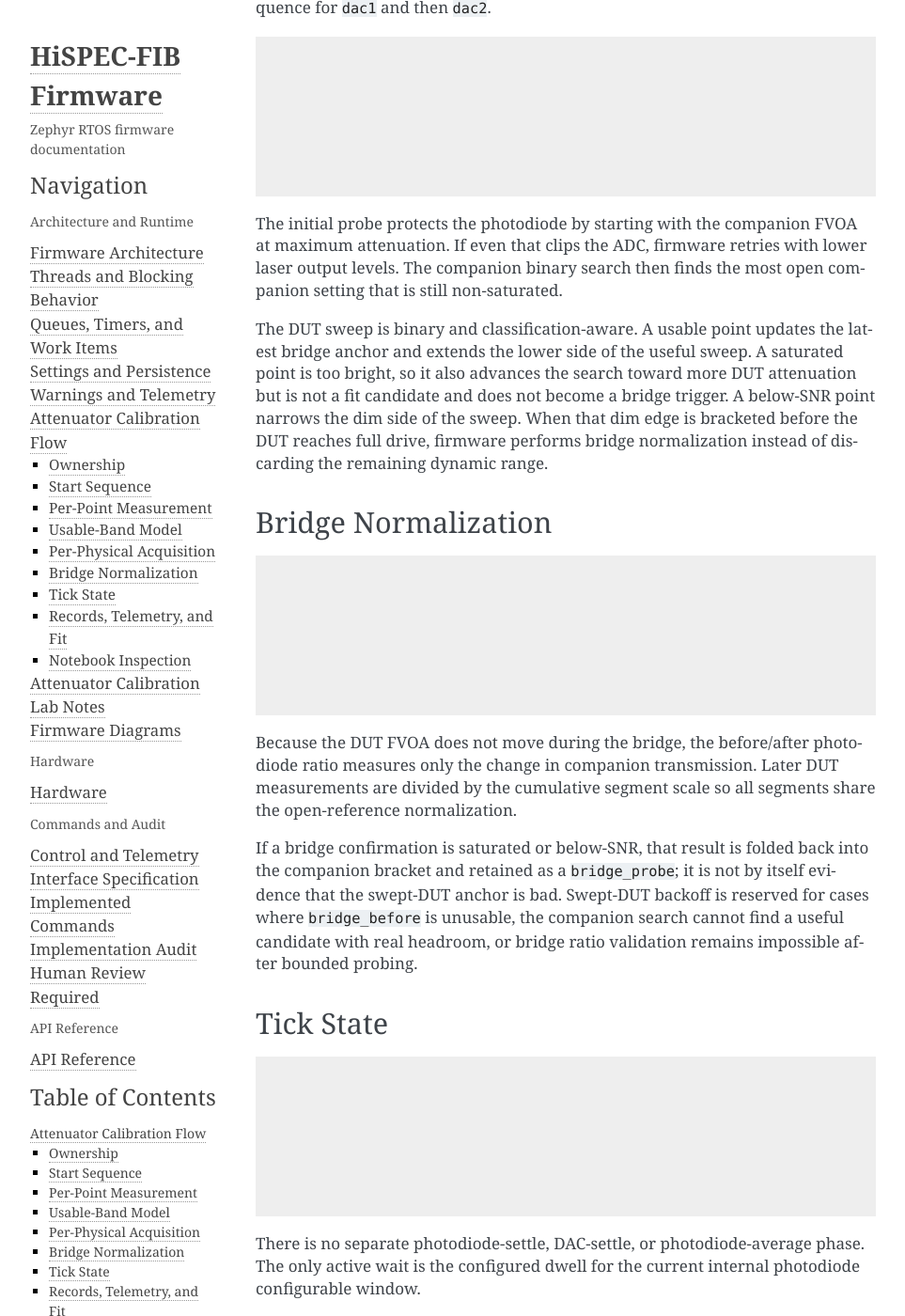
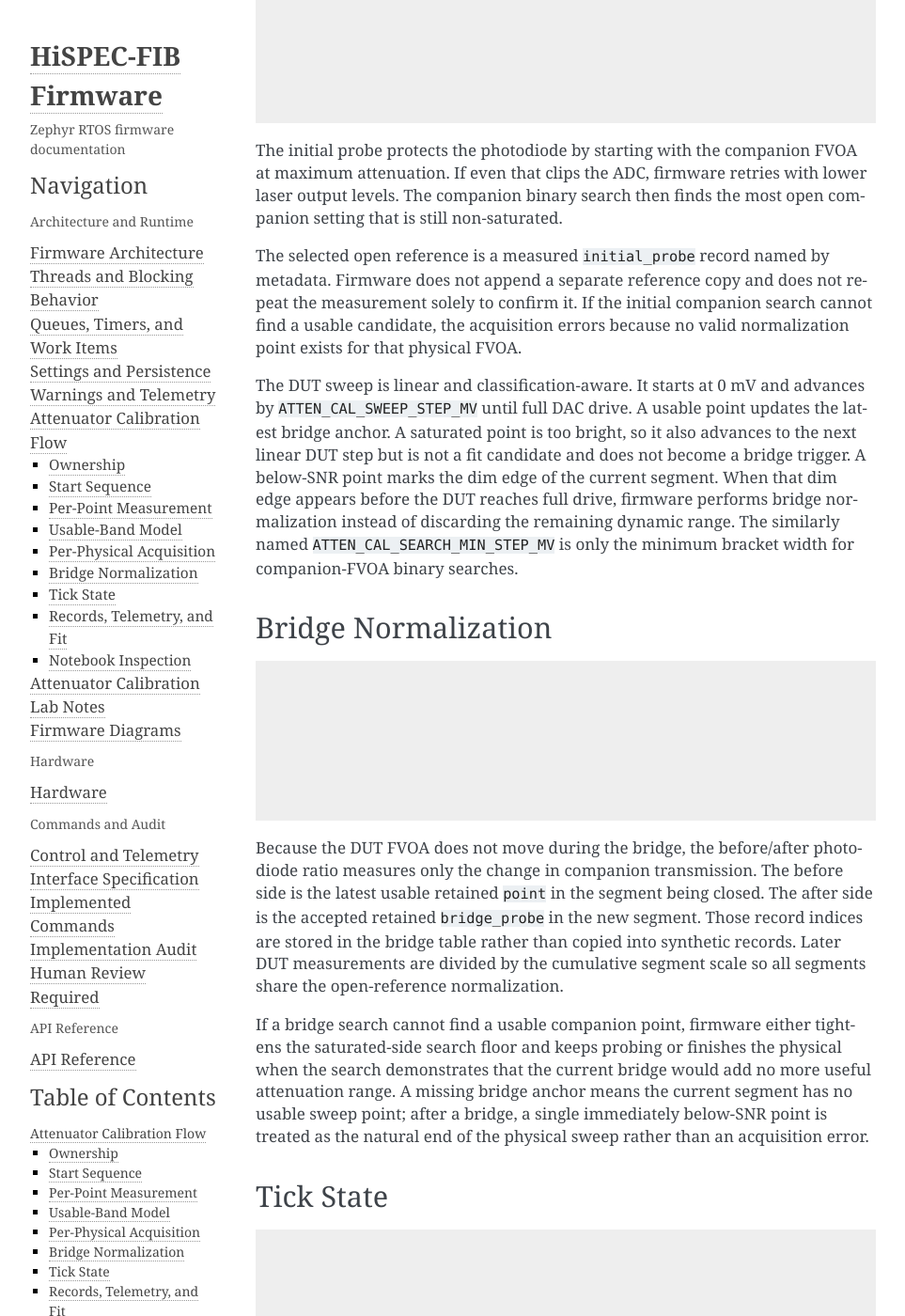
Before and after one commit to COO-Utilities/hispec-tib, a Sphinx documentation site: the page built from doc/attenuator_calibration.md, in a window 1280 px wide and 1400 px high, scrolled down 2836 px. Shown: the whole window at 94% size, without its empty margins (148-1111 px from the left). Built offline with Sphinx 7.4.7, drawn with Linux system fonts in a browser that asks for light colours; some of the changed text lies outside the part shown.

Commit message:
Align attenuator calibration dataset export

````diff
--- a/doc/attenuator_calibration.md
+++ b/doc/attenuator_calibration.md
@@ -17,7 +17,8 @@
 flowchart TD
   Cmd[atten/calibrate command] --> Start[attenuator_calibration_start_auto]
   StatusReq[atten/calibrate query] --> Status[attenuator_calibration_format_status]
-  RecordsReq[atten/calibrate/records query] --> Chunk[attenuator_calibration_write_data_chunk]
+  RecordsMetaReq[atten/calibrate/records/<physical>] --> Meta[attenuator_calibration_write_data_metadata]
+  RecordsChunkReq[atten/calibrate/records/<physical>/<chunk>] --> Chunk[attenuator_calibration_write_record_chunk]
 
   PDThread[photodiode sampler thread] --> PDStatus[photodiode_status snapshot]
   PDThread --> ConfigWindow[channel internal configurable window]
@@ -144,10 +146,8 @@
   LowerLaser -- yes --> Initial
   LowerLaser -- no --> Error[calibration error]
   SaturatedAtMax -- no --> CompanionSearch[binary search companion FVOA]
-  CompanionSearch --> Reference[record open reference]
-  Reference --> ReferenceOK{reference usable}
-  ReferenceOK -- no --> Error
-  ReferenceOK -- yes --> Sweep[binary sweep DUT toward attenuation]
+  CompanionSearch --> Reference[select usable initial-probe record as open reference]
+  Reference --> Sweep[linear DUT sweep from 0 to max]
   Sweep --> Band{photodiode band}
   Band -- saturated --> Bright[retain diagnostic; sweep toward more DUT attenuation]
   Bright --> MoreRange{DUT near max drive}
@@ -169,13 +169,21 @@
 laser output levels. The companion binary search then finds the most open
 companion setting that is still non-saturated.
 
-The DUT sweep is binary and classification-aware. A usable point updates the latest
-bridge anchor and extends the lower side of the useful sweep. A saturated point
-is too bright, so it also advances the search toward more DUT attenuation but is
-not a fit candidate and does not become a bridge trigger. A below-SNR point narrows
-the dim side of the sweep. When that dim edge is bracketed before the DUT
-reaches full drive, firmware performs bridge normalization instead of discarding
-the remaining dynamic range.
+The selected open reference is a measured `initial_probe` record named by
+metadata. Firmware does not append a separate reference copy and does not
+repeat the measurement solely to confirm it. If the initial companion search
+cannot find a usable candidate, the acquisition errors because no valid
+normalization point exists for that physical FVOA.
+
+The DUT sweep is linear and classification-aware. It starts at 0 mV and advances
+by `ATTEN_CAL_SWEEP_STEP_MV` until full DAC drive. A usable point updates the
+latest bridge anchor. A saturated point is too bright, so it also advances to
+the next linear DUT step but is not a fit candidate and does not become a bridge
+trigger. A below-SNR point marks the dim edge of the current segment. When that
+dim edge appears before the DUT reaches full drive, firmware performs bridge
+normalization instead of discarding the remaining dynamic range. The similarly
+named `ATTEN_CAL_SEARCH_MIN_STEP_MV` is only the minimum bracket width for
+companion-FVOA binary searches.
 
 ## Bridge Normalization
 
@@ -185,31 +193,34 @@
   participant Other as Companion FVOA
   participant PD as Photodiode configurable window
   participant Cal as Calibration
+  participant Rec as Retained records
 
-  Cal->>DUT: hold last usable DUT drive
-  Cal->>Other: keep current companion drive
-  PD-->>Cal: bridge_before signal
+  Cal->>Rec: find latest usable DUT point in current segment
+  Cal->>DUT: hold that DUT drive
   Cal->>Other: search lower companion DAC for lowest usable point
   PD-->>Cal: bridge_probe records
-  Cal->>Other: confirm usable companion candidate
-  PD-->>Cal: bridge_after signal if accepted
-  Cal->>Cal: ratio = after / before
+  Cal->>Rec: store before/after record indices in bridge table
+  Cal->>Cal: ratio = accepted bridge_probe / retained DUT anchor
   Cal->>Cal: segment_scale *= ratio
   Cal->>Cal: add bridge variance to scale variance
   Cal->>DUT: resume DUT sweep in new segment
 ```
 
 Because the DUT FVOA does not move during the bridge, the before/after
-photodiode ratio measures only the change in companion transmission. Later DUT
-measurements are divided by the cumulative segment scale so all segments share
-the open-reference normalization.
+photodiode ratio measures only the change in companion transmission. The
+before side is the latest usable retained `point` in the segment being closed.
+The after side is the accepted retained `bridge_probe` in the new segment.
+Those record indices are stored in the bridge table rather than copied into
+synthetic records. Later DUT measurements are divided by the cumulative segment
+scale so all segments share the open-reference normalization.
 
-If a bridge confirmation is saturated or below-SNR, that result is folded back
-into the companion bracket and retained as a `bridge_probe`; it is not by itself
-evidence that the swept-DUT anchor is bad. Swept-DUT backoff is reserved for
-cases where `bridge_before` is unusable, the companion search cannot find a
-useful candidate with real headroom, or bridge ratio validation remains
-impossible after bounded probing.
+If a bridge search cannot find a usable companion point, firmware either
+tightens the saturated-side search floor and keeps probing or finishes the
+physical when the search demonstrates that the current bridge would add no more
+useful attenuation range. A missing bridge anchor means the current segment has
+no usable sweep point; after a bridge, a single immediately below-SNR point is
+treated as the natural end of the physical sweep rather than an acquisition
+error.
 
 ## Tick State
 
@@ -254,20 +265,21 @@
   Store --> CompleteOK
 ```
 
-Every retained record is available through
-`atten/calibrate/records/<dac1|dac2>[/<start>]` as a bounded binary HAC4 chunk.
+Every retained dataset is available through
+`atten/calibrate/records/<dac1|dac2>` followed by numbered
+`atten/calibrate/records/<dac1|dac2>/<chunk>` record chunks. The first response
+contains HAC4 metadata: state, fit flags, record size, records per chunk,
+record count, record chunk count, selected open-reference record, and bridge
+before/after record indices. Each numbered chunk contains only raw records.
 Telemetry on `dt/<device>/atten` is useful for live monitoring but is not the
 authoritative dataset.
 
 Saturation classification is based on the photodiode window mean reaching the
 ADC rail. Window extrema are diagnostic only, since electrical and optical noise
-can produce isolated rail excursions without pinning the diode. If a bridge
-cannot be completed from the held DUT anchor after bounded companion probing,
-the acquisition backs off to an earlier usable sweep point in the current
-segment and overwrites the marginal retained records. The backoff is bounded by
-the firmware constants for ADC-range fraction and by at most half of the current
-segment's usable sweep points; each backoff emits live telemetry/logging so the
-operator can see the discarded boundary attempts.
+can produce isolated rail excursions without pinning the diode. Saturated sweep
+records are retained but are not fit candidates and do not trigger bridge
+normalization. Below-SNR sweep records trigger a bridge unless the DUT is
+already at the end of the firmware drive range.
 
 Retained records store raw acquisition facts only: `sweep_mv`, `other_mv`,
 `laser_pct`, `signal_mv`, `signal_err_mv`, `max_mv`, `event`,
@@ -284,10 +296,11 @@
 | --- | --- |
 | `point` | ordinary DUT sweep point |
 | `initial_probe` | companion-search point before the open reference |
-| `reference` | open reference that normalizes relative transmission |
-| `bridge_before` | boundary repeat before opening the companion |
-| `bridge_probe` | companion search point or failed bridge confirmation |
-| `bridge_after` | accepted post-bridge normalization point |
+| `bridge_probe` | companion-search point during bridge normalization |
+
+The open reference, bridge-before, and bridge-after roles are metadata indices
+into these retained records. They are plotted as roles by host tools but are
+not separate firmware event values.
 
 The derived relative transmission for a fit point is:
 
--- a/doc/commands.md
+++ b/doc/commands.md
@@ -1086,24 +1086,33 @@
   }
   ```
 - **Record data query:** retained calibration acquisition records are available
-  as bounded binary MQTT chunks, independent of best-effort telemetry:
-  ```
-  atten/calibrate/records/<dac1|dac2>[/<start>]
-  ```
-  `start` is optional and defaults to `0`. The response is not JSON and is
-  MQTT-only because the serial response printer is string-oriented. The first
-  16 bytes are `<4s 12B>`: magic `HAC4`, version, physical index, start,
-  count, total, next, state, mode, fit-valid, fit-accepted, overflow, and
-  record-size. `next=255` means the chunk is complete. Version 3 chunks use
-  record size 27 bytes. Each following record has little-endian layout
-  `<6f 3B>`: `sweep_mv`, `other_mv`, `laser_pct`, `signal_mv`,
-  `signal_err_mv`, `max_mv`, `event`, `classification`, and `segment`.
-  Event codes are `0=point`, `1=initial_probe`, `2=reference`,
-  `3=bridge_before`, `4=bridge_probe`, `5=bridge_after`; classification codes
-  are `0=ok`, `1=saturated`, `2=below_snr`, and `3=adc_error`. State codes are
+  as metadata plus fixed binary MQTT record chunks, independent of best-effort
+  telemetry:
+  ```
+  atten/calibrate/records/<dac1|dac2>
+  atten/calibrate/records/<dac1|dac2>/<chunk>
+  ```
+  The metadata query has no chunk suffix. The response is not JSON and is
+  MQTT-only because the serial response printer is string-oriented. The
+  metadata response starts with `<4s 15B>`: magic `HAC4`, version, kind
+  (`0=metadata`), physical index, state, mode, fit-valid, fit-accepted,
+  overflow, record-size, records-per-chunk, record-count, record-chunk-count,
+  reference-valid, reference-record, and bridge-count. It is followed by
+  `bridge-count` little-endian `<2B>` bridge entries containing
+  `before_record` and `after_record` indices. The reference and bridge entries
+  name roles for retained raw records; they are not separate copied records.
+
+  Each numbered chunk response contains only raw records and no header. Chunk
+  `0` starts at record `0`; subsequent chunks use the fixed
+  `records-per-chunk` value reported by metadata. Version 3 uses record size
+  27 bytes, and each raw record has little-endian layout `<6f 3B>`:
+  `sweep_mv`, `other_mv`, `laser_pct`, `signal_mv`, `signal_err_mv`, `max_mv`,
+  `event`, `classification`, and `segment`. Event codes are `0=point`,
+  `1=initial_probe`, and `2=bridge_probe`; classification codes are `0=ok`,
+  `1=saturated`, `2=below_snr`, and `3=adc_error`. State codes are
   `0=inactive`, `1=running`, `2=complete`, `3=error`; mode codes are
-  `0=none`, `1=tib_auto`. The Python tool decodes chunks directly into a NumPy
-  raw record array with those firmware names. It also adds convenience
+  `0=none`, `1=tib_auto`. The Python tool decodes records directly into a
+  NumPy raw record array with those firmware names. It also adds convenience
   `fvoa_mv` and `other_fvoa_mv` columns derived from DAC millivolts and the
   default FVOA drive gain; those columns are host-side coordinates, not
   additional firmware measurements. Bridge scale, scaled signal, transmission,
@@ -1152,12 +1161,11 @@
   }
   ```
   Other `event` values include `start`, `physical_start`, `initial_probe_set`,
-  `point_set`, `bridge_before_set`, `bridge_probe_set`, `bridge_after_set`,
-  `initial_probe`, `reference`, `bridge_before`, `bridge_probe`, `bridge_after`,
-  `bridge_backoff`, `fit`, `complete`, `stop`, and `error`. Fit input and
-  residual diagnostics are
-  retained in calibration state and queried through `atten/calibrate/records`
-  instead of being emitted as an end-of-run telemetry burst.
+  `point_set`, `bridge_probe_set`, `initial_probe`, `point`, `bridge_probe`,
+  `fit`, `complete`, `stop`, and `error`. Fit input and residual diagnostics
+  are retained in calibration state and queried through
+  `atten/calibrate/records` instead of being emitted as an end-of-run telemetry
+  burst.
 
 - **Notes:**
   - State names are `inactive`, `running`, `complete`, and `error`.
@@ -1189,11 +1197,17 @@
     fit inputs.
   - Automatic calibration does not use a voltage schedule or datasheet limits
     to choose calibration points. For each physical FVOA it binary-searches the
-    companion FVOA to find the lowest usable companion DAC, binary-sweeps the
-    DUT toward attenuation, skips saturated bright-side sweep records as
-    diagnostics, and bridge-normalizes when the sweep reaches the below-SNR dim
-    edge. Bridge normalization holds the DUT and opens the companion FVOA; the
-    bridge before/after ratio updates the segment scale and its uncertainty.
+    companion FVOA to find the lowest usable companion DAC, selects that
+    measured initial-probe record as the open reference, linearly sweeps the
+    DUT from 0 mV to maximum drive in
+    `ATTEN_CAL_SWEEP_STEP_MV` increments, skips saturated bright-side sweep
+    records as diagnostics, and bridge-normalizes when the sweep reaches the
+    below-SNR dim edge. `ATTEN_CAL_SEARCH_MIN_STEP_MV` is the companion binary
+    search resolution, not the DUT sweep step. Bridge normalization holds the
+    DUT, selects the latest usable DUT point as the bridge-before record,
+    searches the companion FVOA, and records the accepted bridge probe as the
+    bridge-after record in the bridge table. The bridge ratio updates the
+    segment scale and its uncertainty.
   - Firmware does not try to classify or discard whole nonlinear regions. It
     reports every retained acquisition record, and the fit uses only records
     derived as fit candidates by classification and transmission-domain rules. External analysis can
````
Also changed, not shown: other parts of doc/attenuator_calibration.md (+1 -0 lines), 7 other files.
